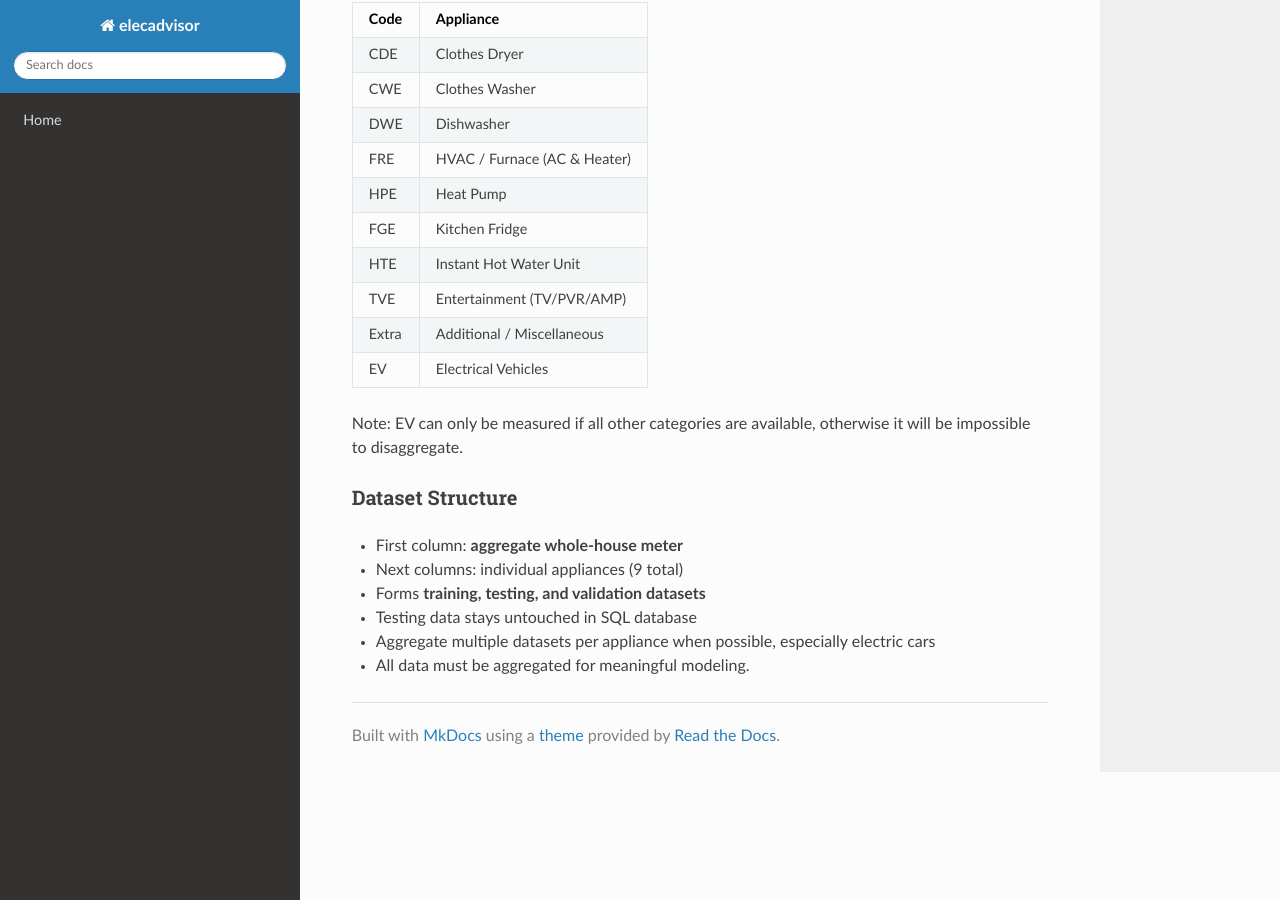
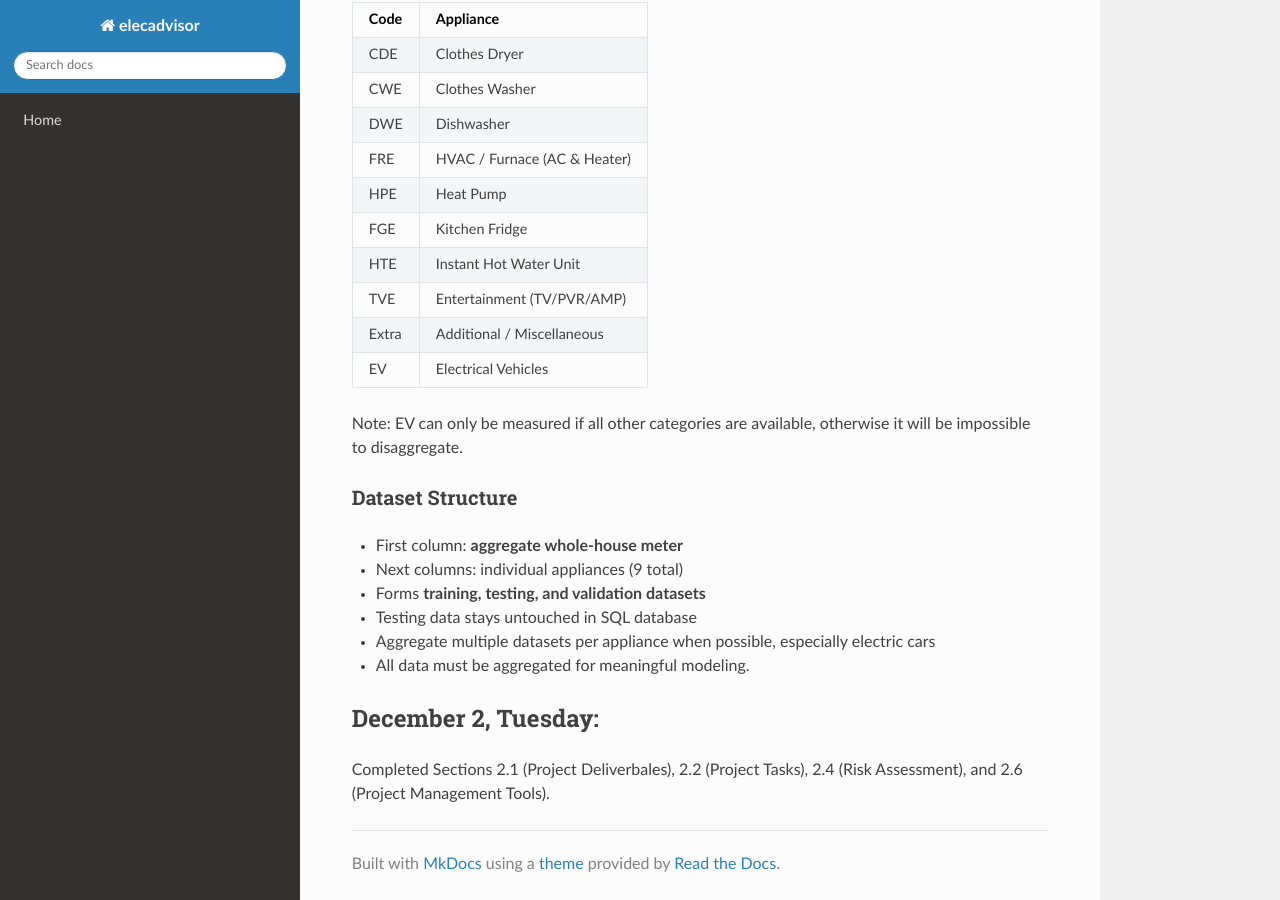
Before and after one commit to MimiAlz/GP-AI-Electricity-Advisor, an MkDocs documentation site: the page built from docs/progress.md, in a window 1280 px wide and 900 px high, scrolled down 5654 px. Built offline with MkDocs 1.6.1, drawn with Linux system fonts in a browser that asks for light colours; nearby versions of some CDN libraries.

Commit message:
Update progress.md

```diff
--- a/docs/progress.md
+++ b/docs/progress.md
@@ -235,3 +235,7 @@ Note: EV can only be measured if all other categories are available, otherwise i
 - Testing data stays untouched in SQL database
 - Aggregate multiple datasets per appliance when possible, especially electric cars
 - All data must be aggregated for meaningful modeling.
+
+
+## December 2, Tuesday:
+Completed Sections 2.1 (Project Deliverbales), 2.2 (Project Tasks), 2.4 (Risk Assessment), and 2.6 (Project Management Tools).
```
